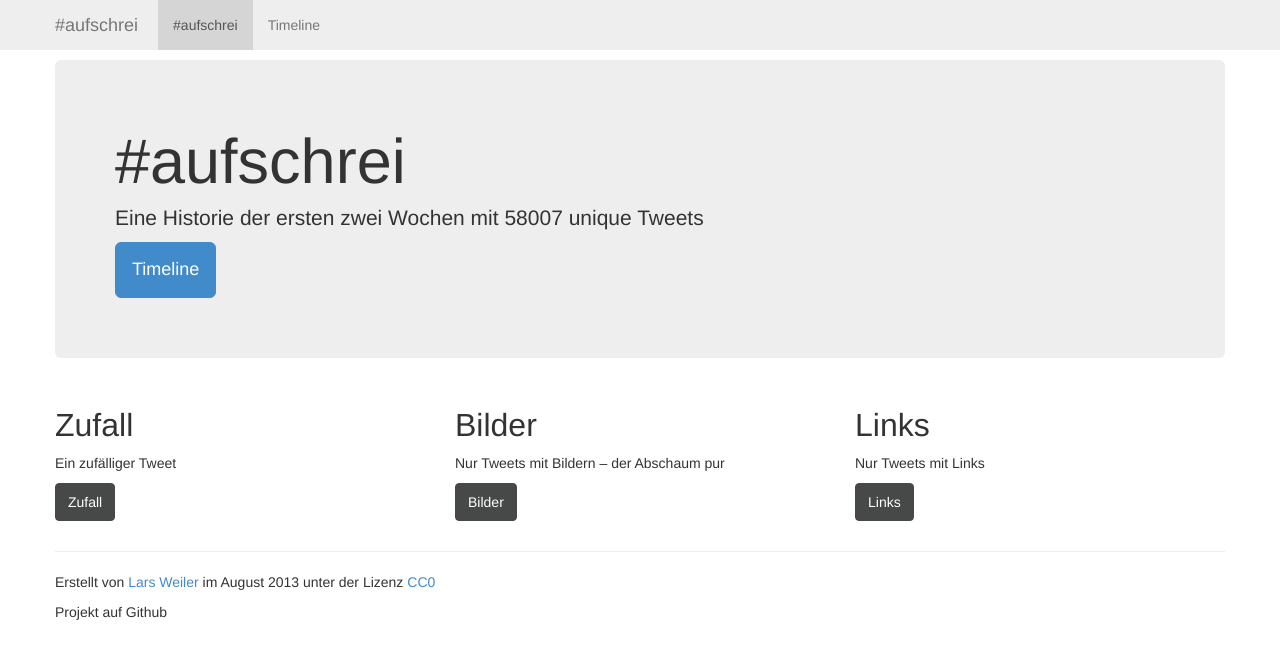
After one commit to larsweiler/aufschrei-timeline, a Django app: page / in a window 1280 px wide. The commit adds this page. Shown: the top 659 px of the page. Run offline with Django 3.2, Linux system fonts and the light colour scheme; some libraries are stand-ins or nearby versions.

Commit message:
Landing page

```diff
--- a/django/aufschrei/urls.py
+++ b/django/aufschrei/urls.py
@@ -16,9 +16,11 @@ urlpatterns = patterns('',
 
     # Uncomment the next line to enable the admin:
     # url(r'^admin/', include(admin.site.urls)),
+    url(r'^$', 'timeline.views.start', name='start'),
     url(r'^timeline/$', 'timeline.views.timeline'),
     url(r'^user/(?P<id>\d+)/$', 'timeline.views.user'),
     url(r'^tweet/(?P<tweet_id>\d+)/$', 'timeline.views.tweet'),
+    url(r'^zufall/$', 'timeline.views.zufall'),
 )
 
 if settings.DEBUG:
--- a/django/timeline/views.py
+++ b/django/timeline/views.py
@@ -7,6 +7,11 @@ from django.http import Http404
 from django.core.paginator import Paginator, EmptyPage, PageNotAnInteger
 from django.db.models import Count
 from django.template.context import RequestContext
+
+def start(request):
+	return render_to_response(
+			'index.html',
+		)
 
 def timeline(request):
 	#timeline_list = Tweet.objects.all().order_by('created_at')
@@ -53,3 +58,20 @@ def tweet(request, tweet_id):
 			{'tweet': t},
 			context_instance=RequestContext(request)
 		)
+
+def zufall(request):
+	import random
+	tweets = Tweet.objects.all().count()
+	random_tweet = random.random() * (tweets - 1)
+	try:
+		t = Tweets.objects.all()[slice: random_tweet+1]
+	except Tweet.DoesNotExist:
+		return render_to_response(
+				'tweet/unbekannt.html',
+				{'tweet': tweet_id},
+			)
+	return render_to_response(
+			'zufall/index.html',
+			{'tweet': t},
+			context_instance=RequestContext(request)
+		)
--- a/templates/base.html
+++ b/templates/base.html
@@ -22,7 +22,7 @@
 				<a class="navbar-brand" href="#">{% block contenttitle %}{% endblock %}</a>
 				<div class="nav-collapse collapse">
 					<ul class="nav navbar-nav">
-						<li class="{% block active_start %}{% endblock %}"><a href="/">Start</a></li>
+						<li class="{% block active_start %}{% endblock %}"><a href="/">#aufschrei</a></li>
 						<li class="{% block active_timeline %}{% endblock %}"><a href="/timeline/">Timeline</a></li>
 					</ul>
 				</div>
--- /dev/null
+++ b/templates/index.html
@@ -0,0 +1,41 @@
+{% extends 'base.html' %}
+{% load staticfiles %}
+{% block pagetitle %}#aufschrei{% endblock %}
+{% block contenttitle %}#aufschrei{% endblock %}
+{% block active_start %}active{% endblock %}
+
+{% block content %}
+
+<div class="jumbotron">
+	<h1>#aufschrei</h1>
+	<p>Eine Historie der ersten zwei Wochen mit 58007 unique Tweets</p>
+	<p><a class="btn btn-primary btn-large" href="{% url 'timeline.views.timeline' %}">Timeline</a></p>
+</div>
+
+<div class="body-content">
+	<div class="row">
+		<div class="col-lg-4">
+			<h2>Zufall</h2>
+			<p>Ein zuf&auml;lliger Tweet</p>
+			<p><a class="btn btn-default" href="{% comment %}{% url 'timeline.views.zufall' %}{% endcomment %}">Zufall</a></p>
+		</div>
+		<div class="col-lg-4">
+			<h2>Bilder</h2>
+			<p>Nur Tweets mit Bildern &ndash; der Abschaum pur</p>
+			<p><a class="btn btn-default" href="{% comment %}{% url 'timeline.views.bilder' %}{% endcomment %}">Bilder</a></p>
+		</div>
+		<div class="col-lg-4">
+			<h2>Links</h2>
+			<p>Nur Tweets mit Links</p>
+			<p><a class="btn btn-default" href="{% comment %}{% url 'timeline.views.links' %}{% endcomment %}">Links</a></p>
+		</div>
+	</div>
+</div>
+
+<hr/>
+
+<footer>
+	<p>Erstellt von <a href="http://konvergenzfehler.de/impressum/">Lars Weiler</a> im August 2013 unter der Lizenz <a href="http://creativecommons.org/choose/zero/?lang=de">CC0</a></p>
+	<p>Projekt auf Github</p>
+</footer>
+{% endblock %}
--- a/templates/tweet/unbekannt.html
+++ b/templates/tweet/unbekannt.html
@@ -1,9 +1,12 @@
 {% extends 'base.html' %}
-{% block pagetitle %}Tweet{% endblock %}
+{% block pagetitle %}Tweet nicht gefunden{% endblock %}
 {% block contenttitle %}Tweet{% endblock %}
 
 {% block content %}
 
+<div class="page-header">
+	<h1>Der Panda ist traurig <small>Der Tweet wurde nicht gefunden</small></h1>
+</div>
 <div class="panel">
 	<img src="/static/img/sadpanda.jpg" alt="Sad Panda"/>
 </div>
```
